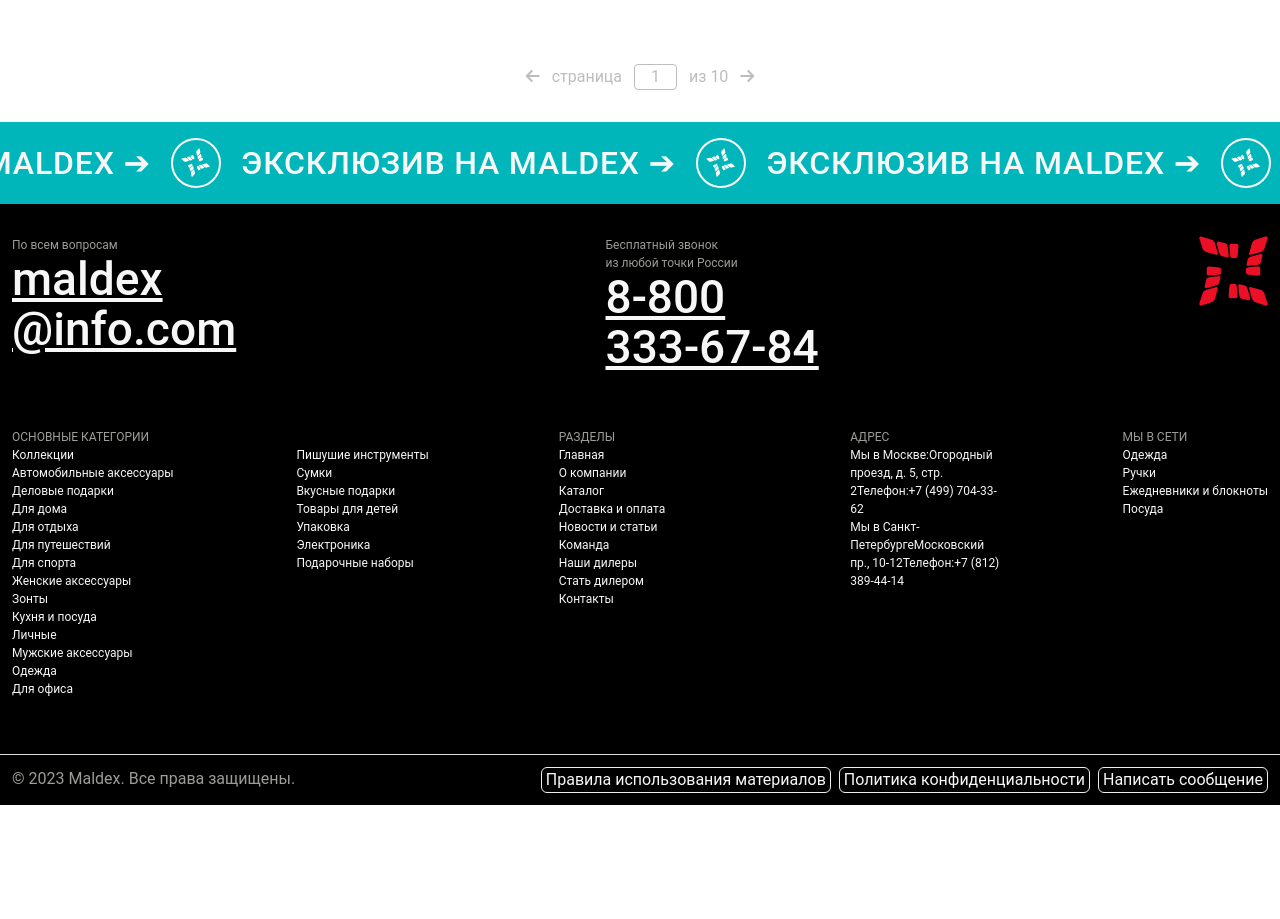
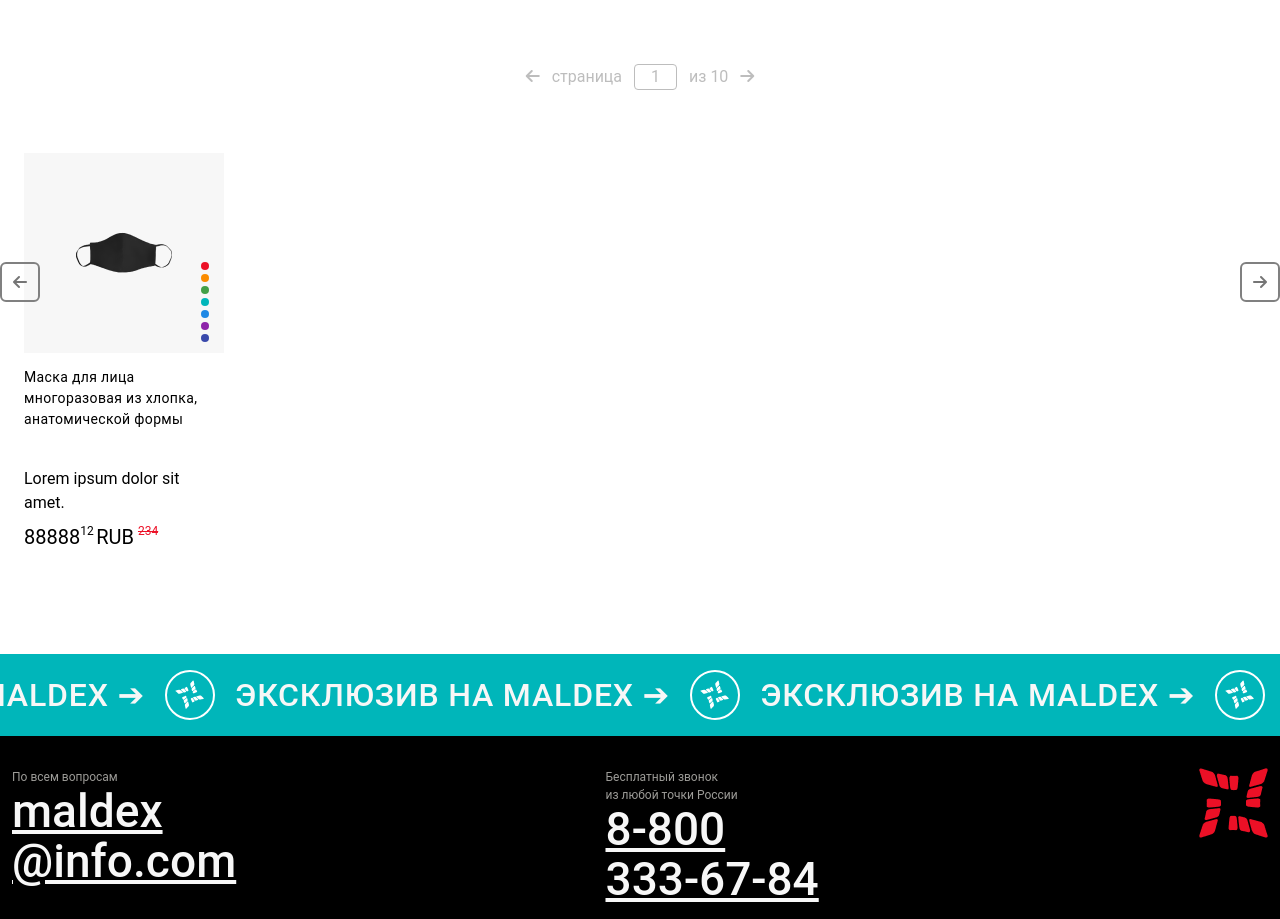
Before and after one commit to UNIPOINT-TEAM/Maldex, a React (Vite) app in the folder Frontend/: page /catalog in a window 1280 px wide. Shown: the part 2280-3199 px from the top of the page. Before the commit the page ends 3085 px from the top, so only its background shows below. Built offline with nearby package versions, Linux system fonts and the light colour scheme; no server answers.

Commit message:
ended naimovs's works

```diff
--- a/Frontend/src/pages/CardSet/CardSet.tsx
+++ b/Frontend/src/pages/CardSet/CardSet.tsx
@@ -1,4 +1,4 @@
-import  { useState } from "react";
+import  { useState, useRef} from "react";
 
 import Photo1 from "../../assets/images/catalog1.png";
 import Photo2 from "../../assets/images/catalog2.png";
--- a/Frontend/src/pages/Catalog/Catalog.tsx
+++ b/Frontend/src/pages/Catalog/Catalog.tsx
@@ -1,5 +1,5 @@
 import { useState } from "react";
-import { SaleSlider } from "../../components";
+import { SaleSlider, SliderProduct } from "../../components";
 import { CardCatalogData } from "../../mock/data";
 import CardCatalog from "../../components/CardCatalog/CardCatalog";
 
@@ -242,6 +242,9 @@
                         </button>
                     </div>
                 </div>
+                <div className="container_xxl mb-8">
+                    <SliderProduct />
+                </div>
             </div>
         </div>
     );
```
